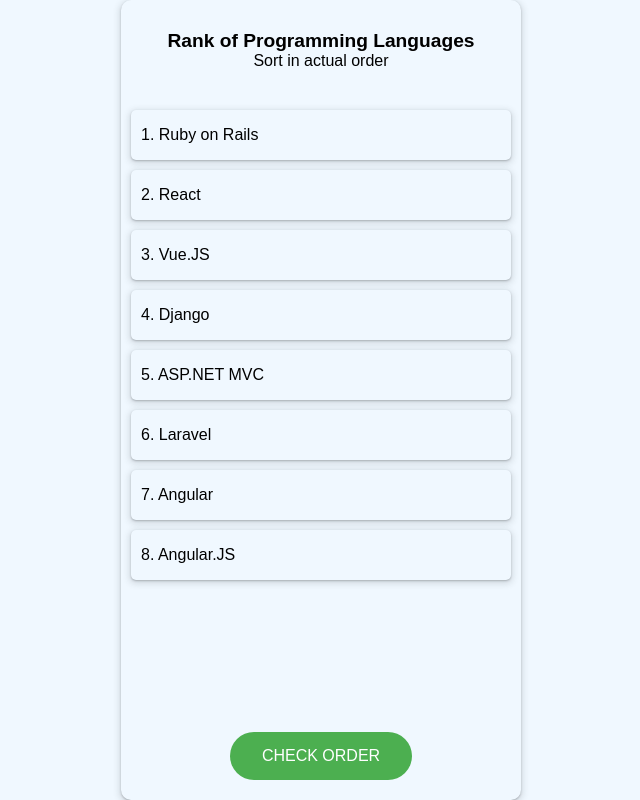
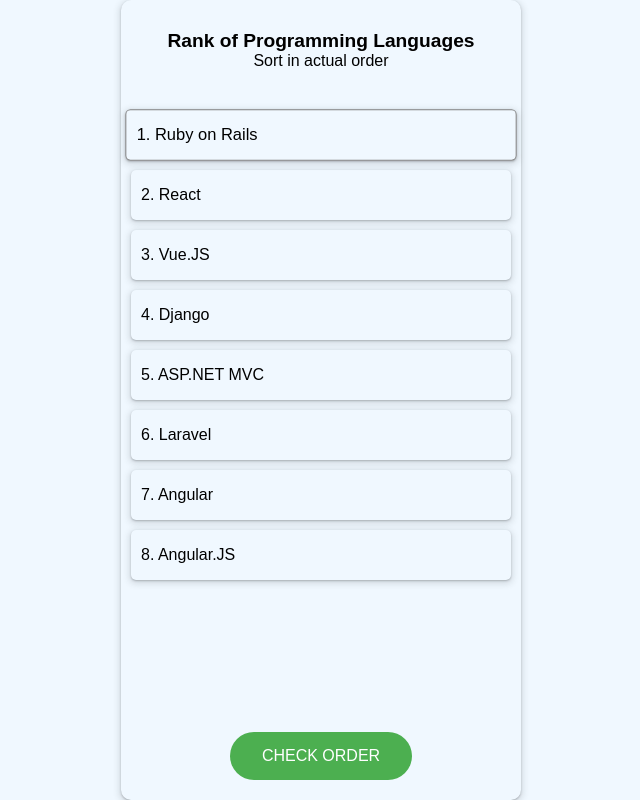
Before and after one commit to juandrepanther/Drag-React, a React (Create React App) app: page / in a window 1280 px wide. In both pictures the pointer is over the element 640 px from the left and 135 px from the top of the page. Shown: the whole page, without its empty margins (319-959 px from the left). Built offline with nearby package versions, Linux system fonts and the light colour scheme; the HTML template or start-up script is replaced by a standard one; a web font is replaced by a local one.

Commit message:
added some stylings

```diff
--- a/src/App.css
+++ b/src/App.css
@@ -59,6 +59,12 @@
  display: flex;
  align-items: center;
  padding: 0px 10px;
+ cursor: grab;
+}
+
+.item:hover {
+  transform: scale(1.03);
+  border: 1px solid grey;
 }
 
 .btn-check {
```
